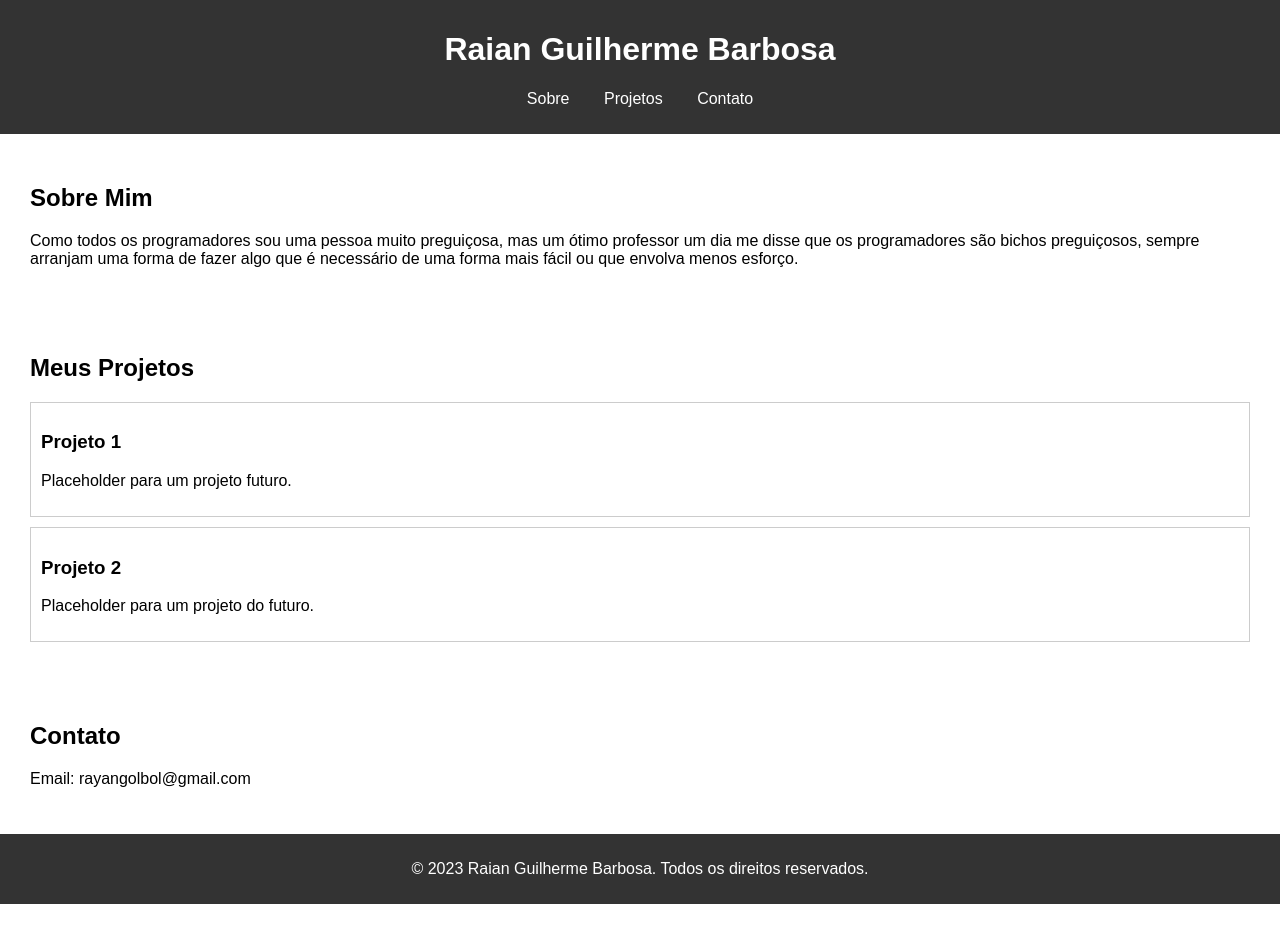
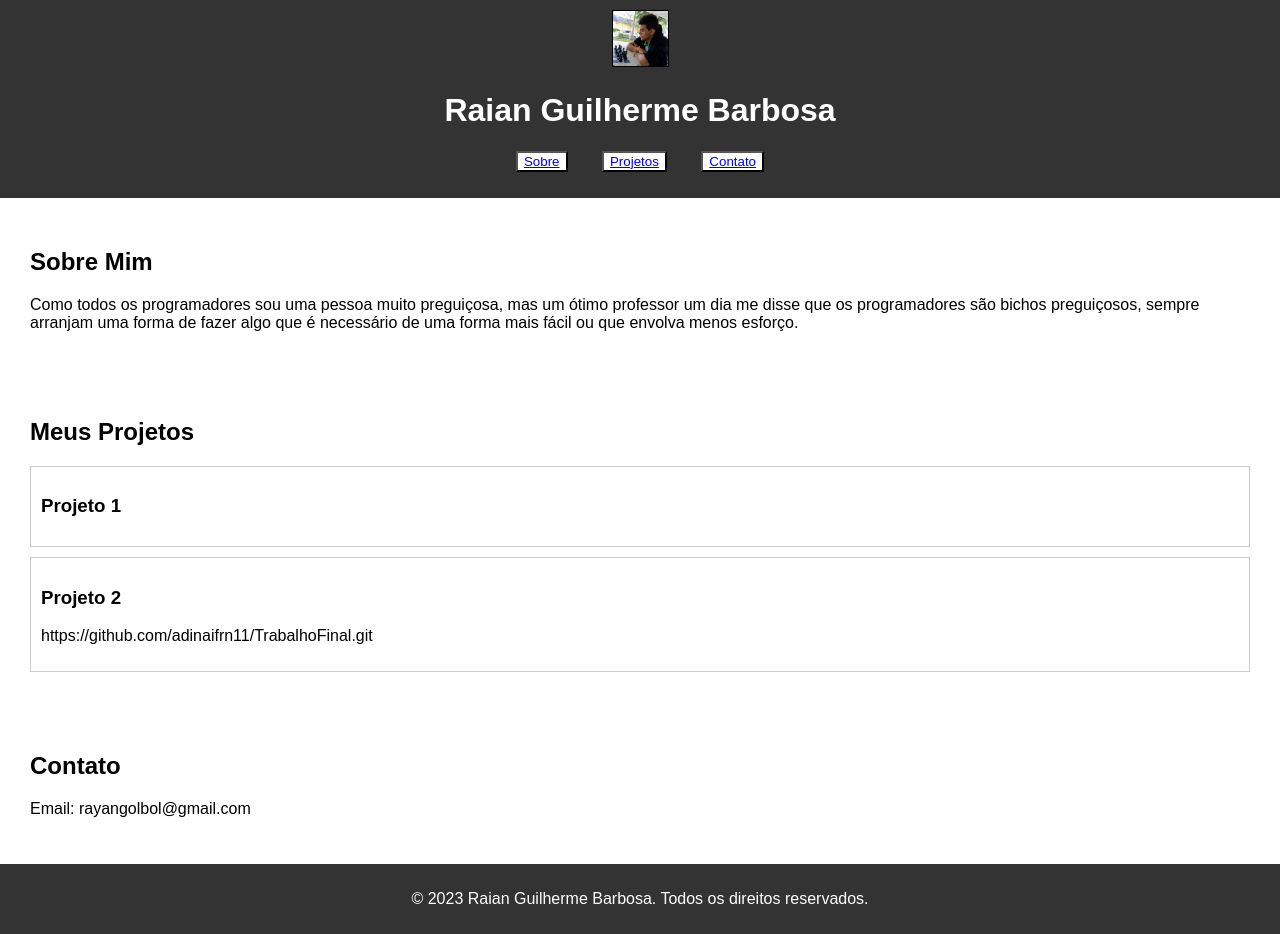
Before and after one commit to RaianGui/Portfolio, a plain HTML site: page Portifolio/index.html in a window 1280 px wide. Before the commit the page ends 904 px from the top, so only its background shows below. Drawn offline with Linux system fonts and the light colour scheme.

Commit message:
atts antes da aula

```diff
--- a/Portifolio/index.html
+++ b/Portifolio/index.html
@@ -8,13 +8,14 @@
 </head>
 <body>
     <header>
+       <div class="fotoautor"><img src="IMG_20200401_133904_206.jpg" alt="Foto do autor"></div>
         <h1>Raian Guilherme Barbosa</h1>
         <nav>
             <ul>
-                <li><a href="#sobre">Sobre</a></li>
-                <li><a href="#projetos">Projetos</a></li>
-                <li><a href="#contato">Contato</a></li>
-            </ul>
+                <li><button><a href="#sobre">Sobre</a></li></button>
+                <li><button><a href="#projetos">Projetos</a></li></button>
+                <li><button><a href="#contato">Contato</a></li></button>
+                </ul>
         </nav>
     </header>
 
@@ -29,11 +30,11 @@
         <h2>Meus Projetos</h2>
         <div class="projeto">
             <h3>Projeto 1</h3>
-            <p>Placeholder para um projeto futuro.</p>
+            <p></p>
         </div>
         <div class="projeto">
             <h3>Projeto 2</h3>
-            <p>Placeholder para um projeto do futuro.</p>
+            <p>https://github.com/adinaifrn11/TrabalhoFinal.git</p>
         </div>
     </section>
 
--- a/Portifolio/styles.css
+++ b/Portifolio/styles.css
@@ -21,14 +21,14 @@ nav ul li {
     margin: 0 15px;
 }
 
-li:holver{
-    color: black;
+nav button {
+    color: white;
     background-color: white;
 }
 
-nav a {
-    color: white;
-    text-decoration: none;
+nav button:hover{
+    color: black;
+    background-color: white;
 }
 
 section {
@@ -51,3 +51,9 @@ footer {
     bottom: 0;
     width: 100%;
 }
+
+.fotoautor img {
+    border: 1px solid black;
+    max-width: 55px;
+    max-width: 55px;
+}
```
Also changed, not shown: Portifolio/IMG_20200401_133904_206.jpg (added).
